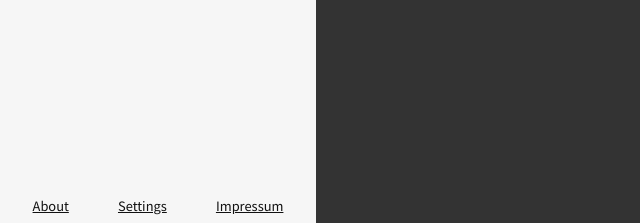
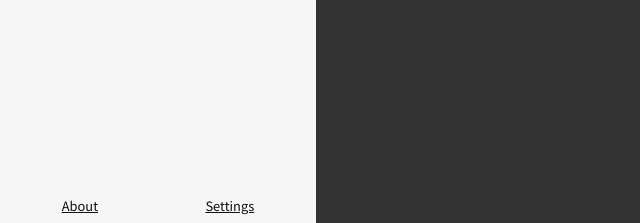
Before and after one commit to koljapluemer/chaoskasten, a Django app: template main/templates/drawerView.html in a window 1280 px wide. Shown: the part 577-800 px from the top of the page, without its empty margins (0-640 px from the left). Run offline with Django 3.2, Linux system fonts and the light colour scheme; the template is opened without the code that fills it, so the values that code supplies are empty.

Commit message:
remove impressum

```diff
--- a/main/templates/drawerView.html
+++ b/main/templates/drawerView.html
@@ -67,9 +67,7 @@
         <li>
           <a href="/settings">Settings</a>
         </li>
-        <li>
-          <a href="#">Impressum</a>
-        </li>
+
       </nav>
   </footer>
 </div>
--- a/main/templates/notes.html
+++ b/main/templates/notes.html
@@ -112,9 +112,7 @@
         <li><a href="/about">About</a></li>
         <li><a href="/settings">Settings</a></li>
 
-        <li>
-          <a href="#">Impressum</a>
-        </li>
+
       </nav>
 
 
```
Also changed, not shown: chaosnotes.sqlite3.
